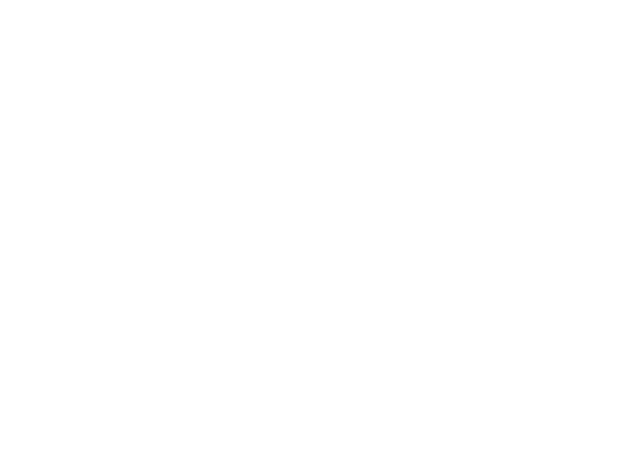
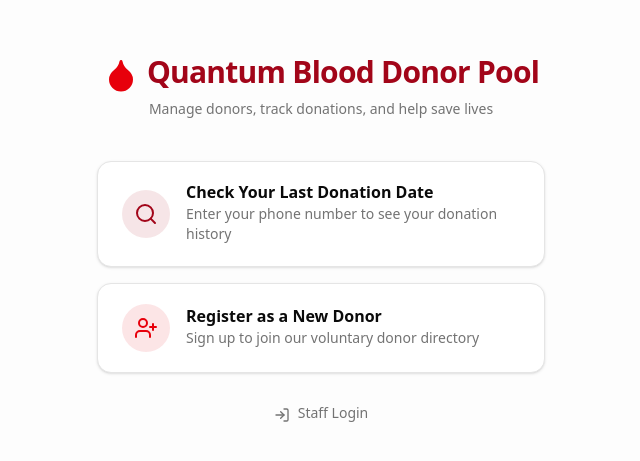
Before and after one commit to rangpurquantum-web/blood-management-, a Next.js app: page / in a window 1280 px wide. Before the commit this address had no page. Shown: the part 159-620 px from the top of the page, without its empty margins (319-959 px from the left). Built offline with nearby package versions, Linux system fonts and the light colour scheme; a small style sheet from the web is missing; a web font is replaced by a local one.

Commit message:
Update page.tsx

```diff
--- a/app/page.tsx
+++ b/app/page.tsx
@@ -1,5 +1,62 @@
-import { redirect } from "next/navigation";
+import Link from "next/link";
+import { Droplet, Search, LogIn, UserPlus } from "lucide-react";
 
 export default function HomePage() {
-  redirect("/login");
+  return (
+    <div className="min-h-screen bg-muted/20 flex flex-col items-center justify-center px-4 py-12">
+      <div className="w-full max-w-md text-center space-y-2 mb-10">
+        <div className="inline-flex items-center gap-2 text-primary font-bold text-3xl tracking-tight">
+          <Droplet className="h-9 w-9 text-destructive fill-destructive" />
+          <span>Quantum Blood Donor Pool</span>
+        </div>
+        <p className="text-sm text-muted-foreground">
+          Manage donors, track donations, and help save lives
+        </p>
+      </div>
+
+      <div className="w-full max-w-md space-y-4">
+        {/* Primary actions — bigger */}
+        <Link
+          href="/check-donation"
+          className="flex items-center gap-4 w-full rounded-xl border bg-card px-6 py-5 shadow-sm hover:shadow-md hover:border-primary/40 transition-all"
+        >
+          <div className="flex h-12 w-12 shrink-0 items-center justify-center rounded-full bg-primary/10 text-primary">
+            <Search className="h-6 w-6" />
+          </div>
+          <div className="text-left">
+            <p className="font-semibold text-base">Check Your Last Donation Date</p>
+            <p className="text-sm text-muted-foreground">
+              Enter your phone number to see your donation history
+            </p>
+          </div>
+        </Link>
+
+        <Link
+          href="/register"
+          className="flex items-center gap-4 w-full rounded-xl border bg-card px-6 py-5 shadow-sm hover:shadow-md hover:border-primary/40 transition-all"
+        >
+          <div className="flex h-12 w-12 shrink-0 items-center justify-center rounded-full bg-destructive/10 text-destructive">
+            <UserPlus className="h-6 w-6" />
+          </div>
+          <div className="text-left">
+            <p className="font-semibold text-base">Register as a New Donor</p>
+            <p className="text-sm text-muted-foreground">
+              Sign up to join our voluntary donor directory
+            </p>
+          </div>
+        </Link>
+
+        {/* Secondary action — smaller, for staff/admin */}
+        <div className="pt-4 flex justify-center">
+          <Link
+            href="/login"
+            className="inline-flex items-center gap-2 text-sm text-muted-foreground hover:text-foreground transition-colors"
+          >
+            <LogIn className="h-4 w-4" />
+            Staff Login
+          </Link>
+        </div>
+      </div>
+    </div>
+  );
 }
```
